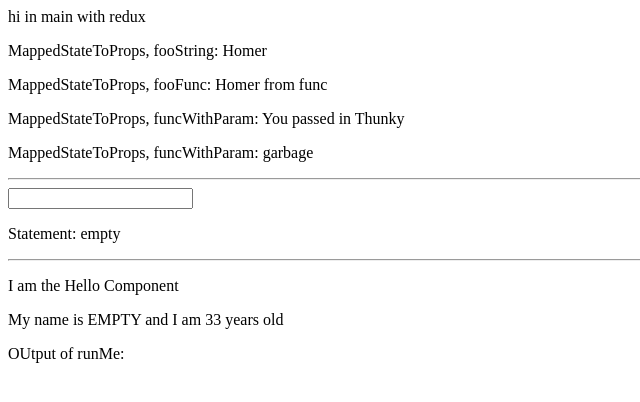
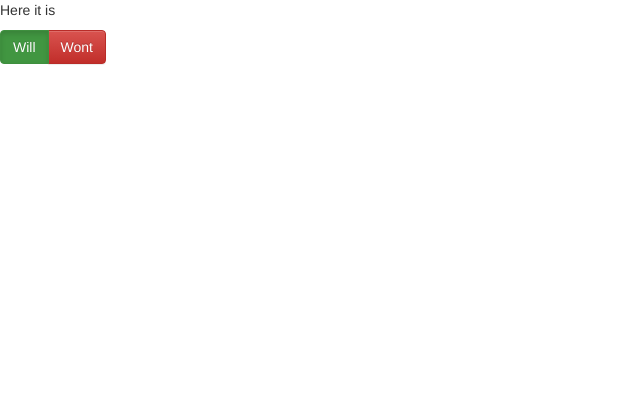
Before and after one commit to AdilKhn/hello-react, a React (Create React App) app: page / in a window 1280 px wide. Shown: the top 402 px of the page, without its empty margins (0-640 px from the left). Built offline with nearby package versions, Linux system fonts and the light colour scheme.

Commit message:
Intial working toggle button

```diff
--- a/package.json
+++ b/package.json
@@ -22,6 +22,7 @@
   "dependencies": {
     "node-rest-client": "^2.0.1",
     "react": "^15.4.1",
+    "react-bootstrap": "^0.31.5",
     "react-dom": "^15.4.1",
     "react-redux": "^5.0.6",
     "redux": "^3.7.2"
--- a/public/index.html
+++ b/public/index.html
@@ -1,2 +1,8 @@
+<!-- Latest compiled and minified CSS -->
+<link rel="stylesheet" href="https://maxcdn.bootstrapcdn.com/bootstrap/latest/css/bootstrap.min.css">
+
+<!-- Optional theme -->
+<link rel="stylesheet" href="https://maxcdn.bootstrapcdn.com/bootstrap/latest/css/bootstrap-theme.min.css">
+
 <div id="root" style="border: 1px"> </div>
 <div id="root2" style="border: 1px"> </div>
--- a/src/components/Main.js
+++ b/src/components/Main.js
@@ -1,4 +1,5 @@
 import React, { Component } from 'react';
+import {ToggleButtonGroup} from 'react-bootstrap';
 import Child from './Child.js';
 
 export default class Main extends Component{
--- a/src/index.js
+++ b/src/index.js
@@ -4,12 +4,21 @@ import MainWithReactReduxTogether from './components/MainWithReactReduxTogether'
 import {createStore} from 'redux';
 import {Provider} from 'react-redux';
 import greeting from './reducers/greeting.js';
+import {ToggleButtonGroup, ToggleButton} from 'react-bootstrap';
 
 let store = createStore(greeting);
 ReactDOM.render(
   <Provider store={store}>
     <div>
-      <MainWithReactReduxTogether foo='homer'/>
+      <div>
+        <p>
+          Here it is
+        </p>
+      </div>
+      <ToggleButtonGroup name="mytbg" type="radio" defaultValue={1}>
+        <ToggleButton value={1} bsStyle={"success"}> Will  </ToggleButton>
+        <ToggleButton value={2} bsStyle={"danger"}> Wont </ToggleButton>
+      </ToggleButtonGroup>
     </div>
   </Provider>,
   document.getElementById('root')
```
Also changed, not shown: 1 other file (tests, documents, lock files or other folders).
